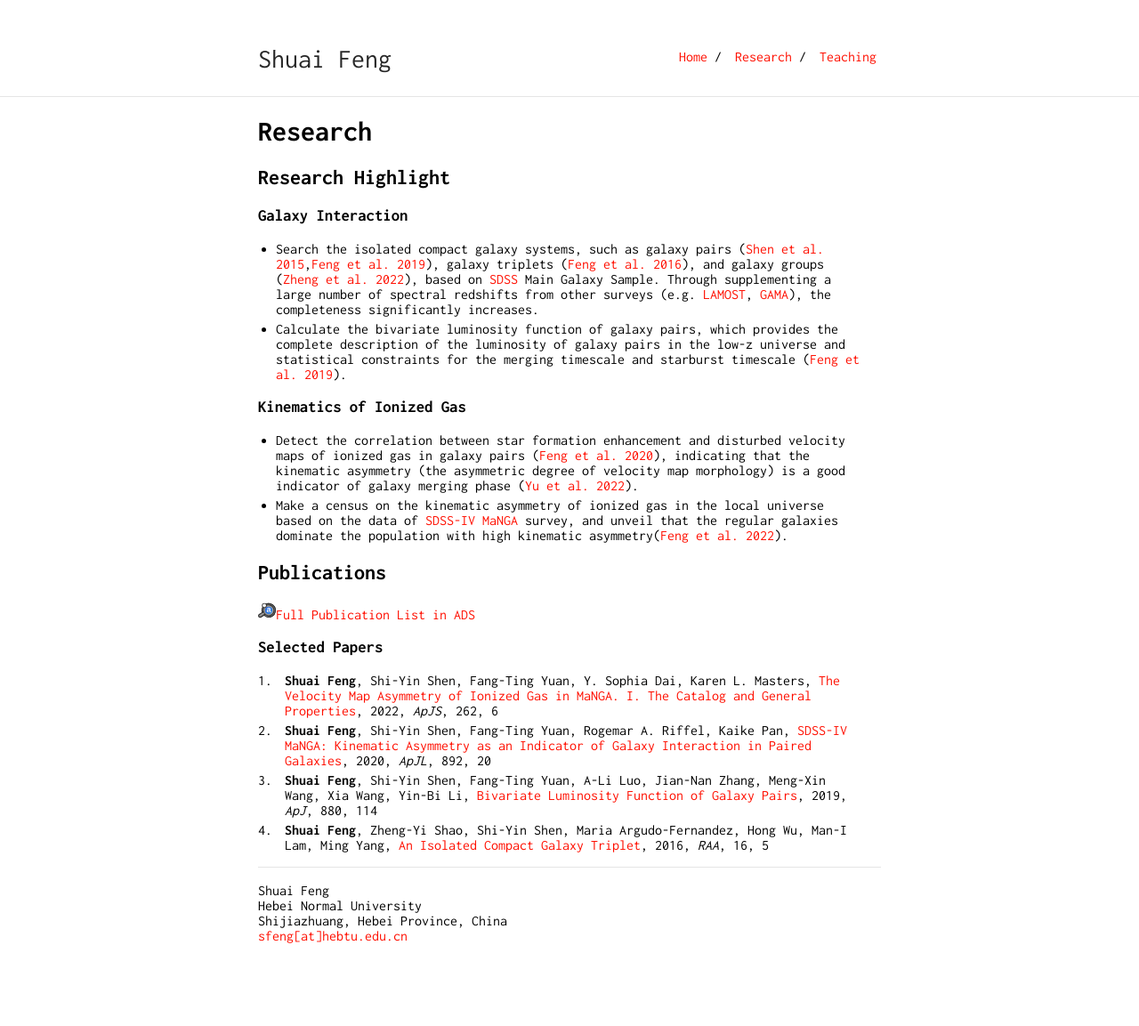
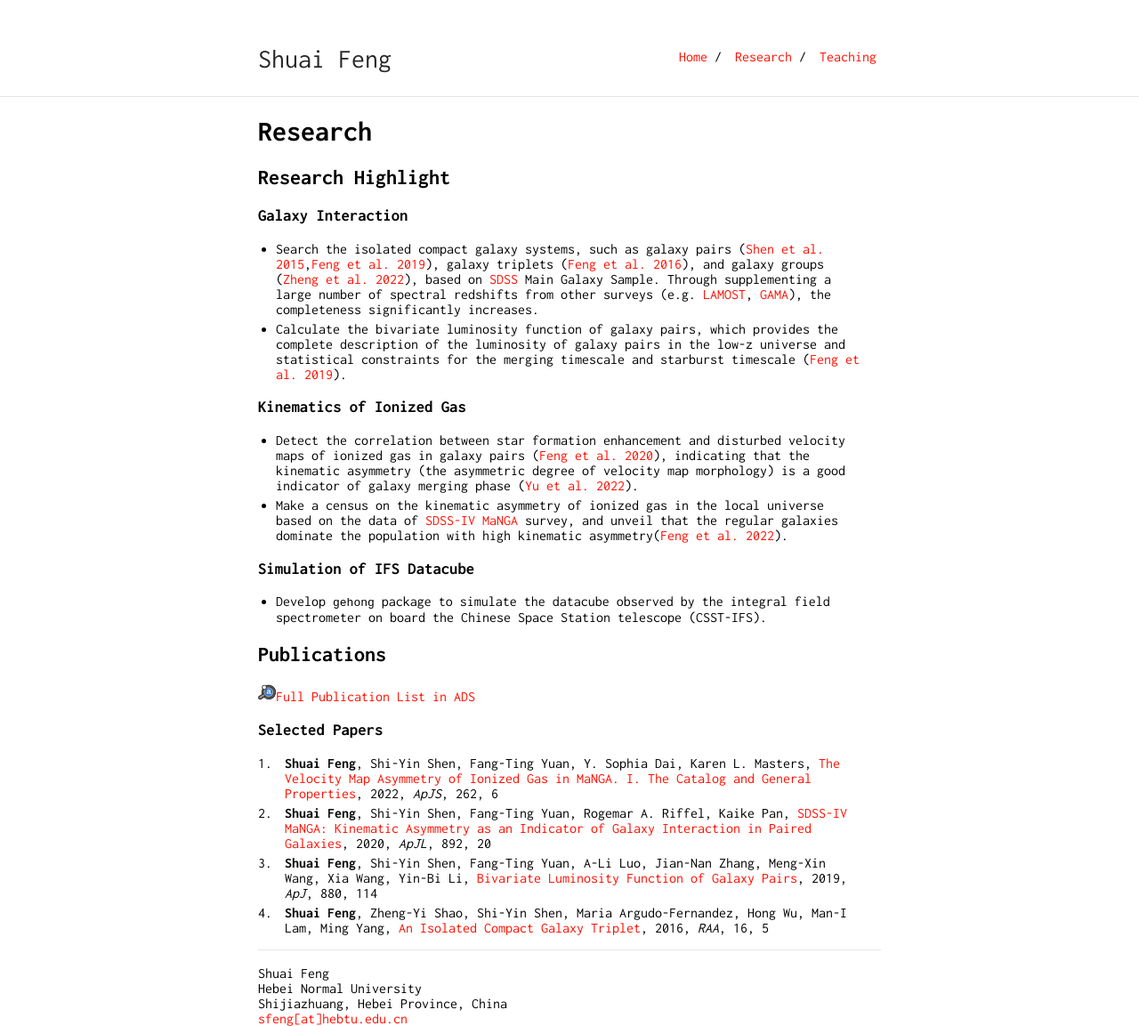
Before and after one commit to fengshuai0210/fengshuai0210.github.io, a Jekyll site: the page built from research.md, in a window 1280 px wide. Shown: the whole page at 89% size. Built offline with Jekyll 4.4.1, drawn with Linux system fonts in a browser that asks for light colours; our own code applies the rules of GitHub Pages for plain Markdown files; before the commit the page ends 1060 px from its top, so only the background shows below that.

Commit message:
Update research.md

```diff
--- a/research.md
+++ b/research.md
@@ -14,6 +14,9 @@ layout: default
 - Detect the correlation between star formation enhancement and disturbed velocity maps of ionized gas in galaxy pairs ([Feng et al. 2020](https://ui.adsabs.harvard.edu/abs/2020ApJ...892L..20F/abstract)), indicating that the kinematic asymmetry (the asymmetric degree of velocity map morphology) is a good indicator of galaxy merging phase ([Yu et al. 2022](https://ui.adsabs.harvard.edu/abs/2022ApJ...934..114Y/abstract)).
 - Make a census on the kinematic asymmetry of ionized gas in the local universe based on the data of [SDSS-IV MaNGA](https://www.sdss4.org/surveys/manga/) survey, and unveil that the regular galaxies dominate the population with high kinematic asymmetry([Feng et al. 2022](https://ui.adsabs.harvard.edu/abs/2022arXiv220706050F/abstract)).
 
+### Simulation of IFS Datacube
+- Develop `gehong` package to simulate the datacube observed by the integral field spectrometer on board the Chinese Space Station telescope (CSST-IFS).
+
 ## Publications
 
 <img src="/image/ads_logo.svg" alt="orcid" title="orcid" style="width:20px;height:20px;">[Full Publication List in ADS](https://ui.adsabs.harvard.edu/user/libraries/Q_B15QrhSuyevVM7sqkXPQ)
```
